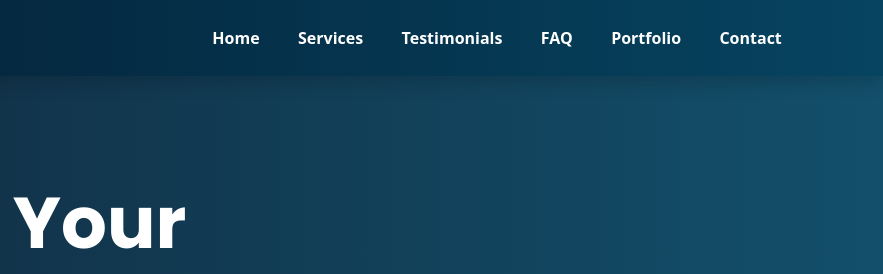
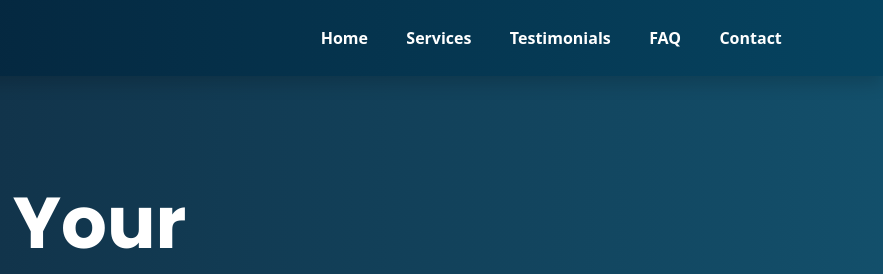
Before and after one commit to johnbdot/landing-page-v1, a website: page index.html in a window 1280 px wide. Shown: the top 274 px of the page, 397-1280 px from the left. Drawn offline with Linux system fonts and the light colour scheme.

Commit message:
removed portfolio link from navbar

```diff
--- a/index.html
+++ b/index.html
@@ -58,9 +58,6 @@
             </li>
             <li class="nav-item">
               <a class="nav-link" href="#">FAQ</a>
-            </li>
-            <li class="nav-item">
-              <a class="nav-link" href="#">Portfolio</a>
             </li>
             <li class="nav-item">
               <a class="nav-link" href="#">Contact</a>
```
